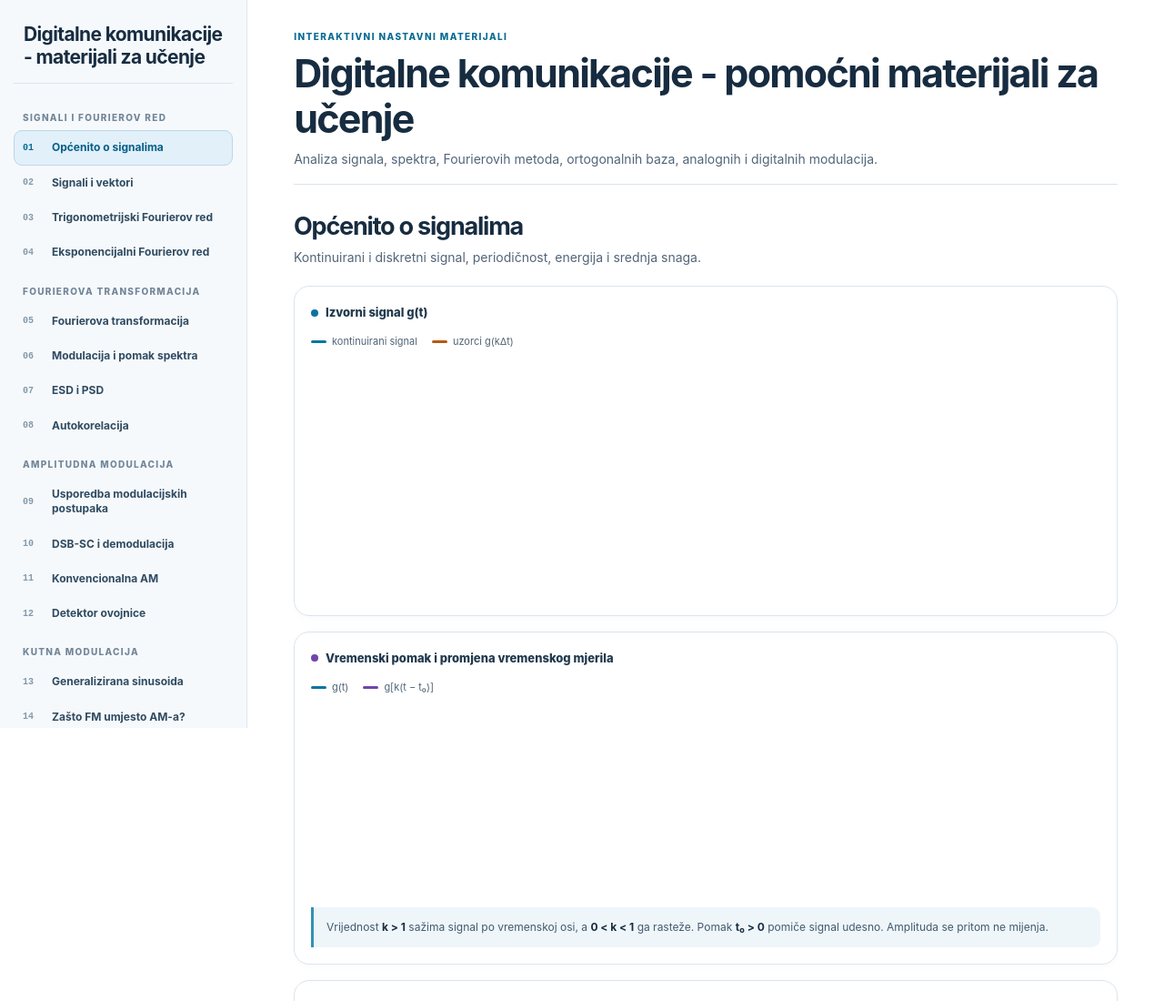
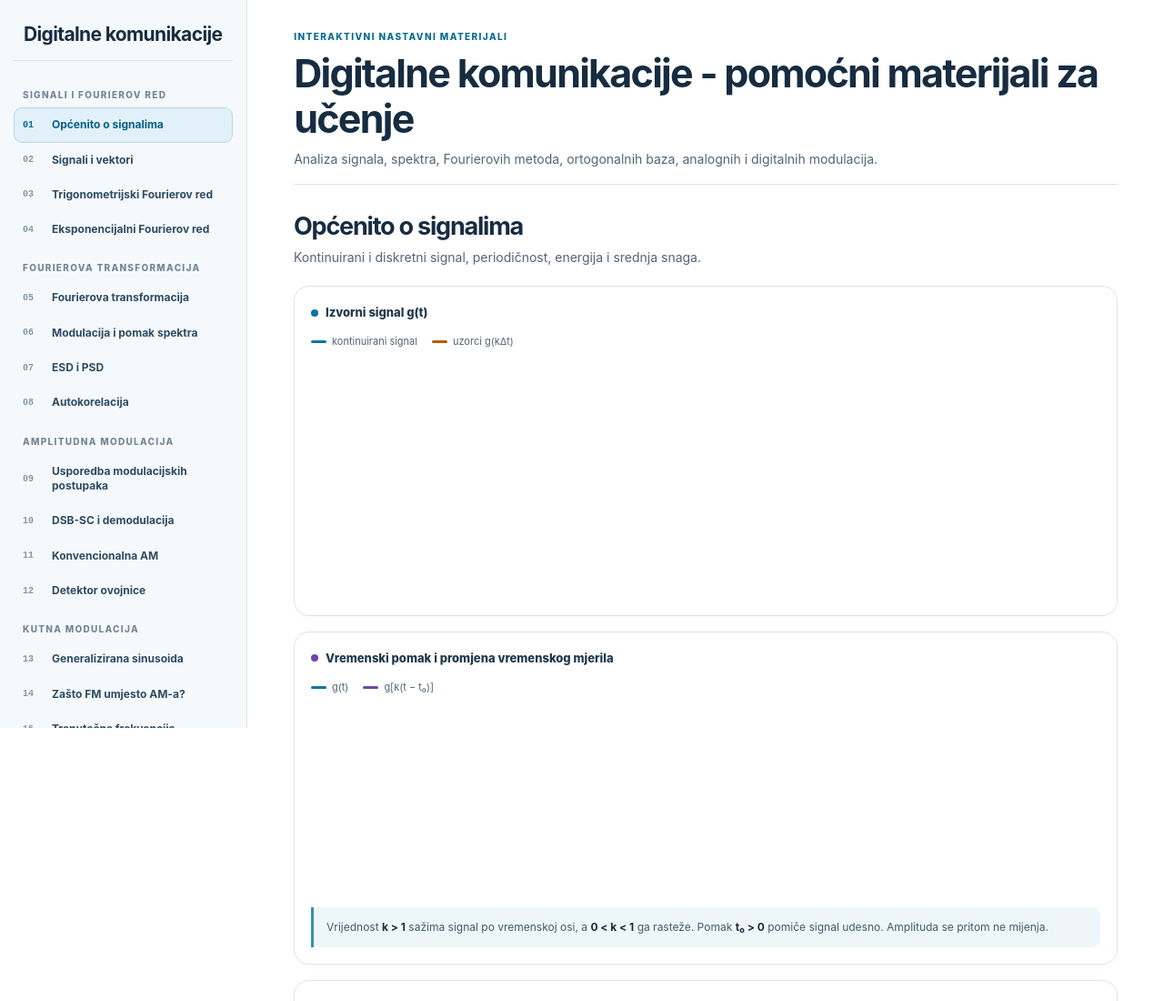
Before and after one commit to ivzeg/Digitalne-komunikacije, a plain HTML site: page index.html in a window 1280 px wide. Shown: the top 1100 px of the page at 91% size. Drawn offline with Linux system fonts and the light colour scheme.

Commit message:
Update index.html

```diff
--- a/index.html
+++ b/index.html
@@ -17,7 +17,7 @@
 @media(max-width:1120px){.twocol,.three,.four{grid-template-columns:1fr}.imggrid{grid-template-columns:repeat(2,minmax(0,1fr))}}
 @media(max-width:920px){.app{display:block}.sidebar{position:relative;height:auto;max-height:340px;overflow:auto;border-bottom:1px solid var(--line);border-right:none}.main{padding:24px 17px 60px}}
 </style></head><body>
-<div class="app"><aside class="sidebar"><div class="brand"><b>Digitalne komunikacije - materijali za učenje</b></div><nav aria-label="Odjeljci"><div class="group-title">Signali i Fourierov red</div>
+<div class="app"><aside class="sidebar"><div class="brand"><b>Digitalne komunikacije</b></div><nav aria-label="Odjeljci"><div class="group-title">Signali i Fourierov red</div>
 <button type="button" class="navbtn" data-key="ch2" data-panel="signals"><span class="navnum">01</span><span>Općenito o signalima</span></button>
 <button type="button" class="navbtn" data-key="ch2" data-panel="vectors"><span class="navnum">02</span><span>Signali i vektori</span></button>
 <button type="button" class="navbtn" data-key="ch2" data-panel="trig"><span class="navnum">03</span><span>Trigonometrijski Fourierov red</span></button>
```
